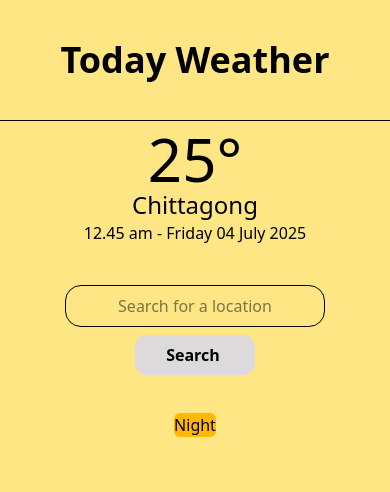
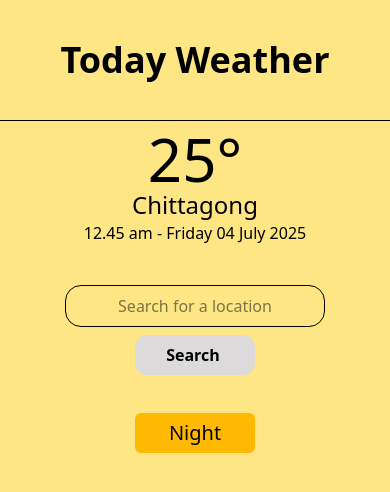
Before and after one commit to shakiburrashid/WeatherApp, a React (Vite) app: page / in a window 390 px wide. Shown: the top 492 px of the page. Built offline with nearby package versions, Linux system fonts and the light colour scheme.

Commit message:
add mobile targeting

```diff
--- a/src/App.jsx
+++ b/src/App.jsx
@@ -38,7 +38,7 @@ function App() {
             </div>
           </div>
           <button onClick={() => setDark((prev) => !prev)} id={dark === true ? "dark" : " "}
-            className='m-auto md:text-xl md:h-10 md:w-30 bg-amber-400 flex justify-center  items-center rounded-md md active:outline-2 outline-red-600 cursor-pointer'> {dark === true ? <p>Light</p>: <p>Night</p>}</button>
+            className='m-auto text-xl h-10 w-30 bg-amber-400 flex justify-center  items-center rounded-md md active:outline-2 outline-red-600 cursor-pointer'> {dark === true ? <p>Light</p>: <p>Night</p>}</button>
         </div>
       </div>
     </>
```
